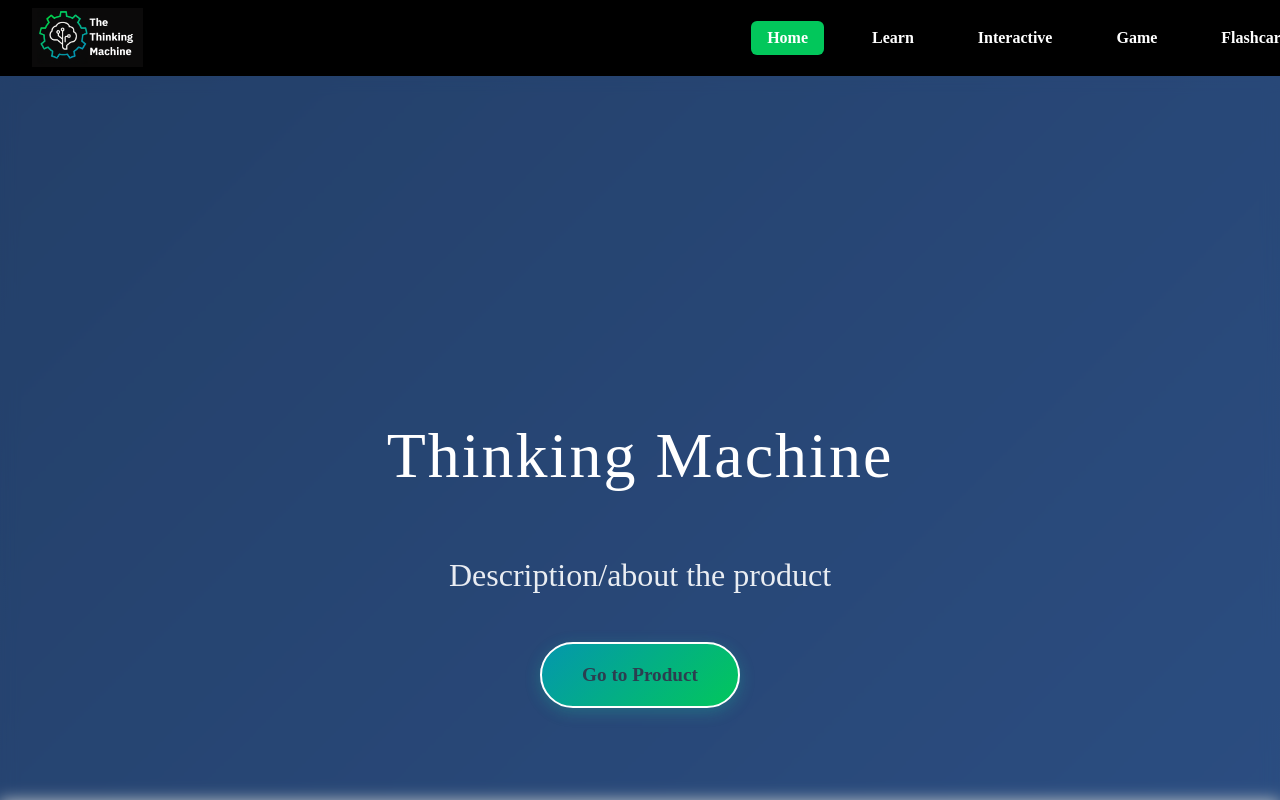
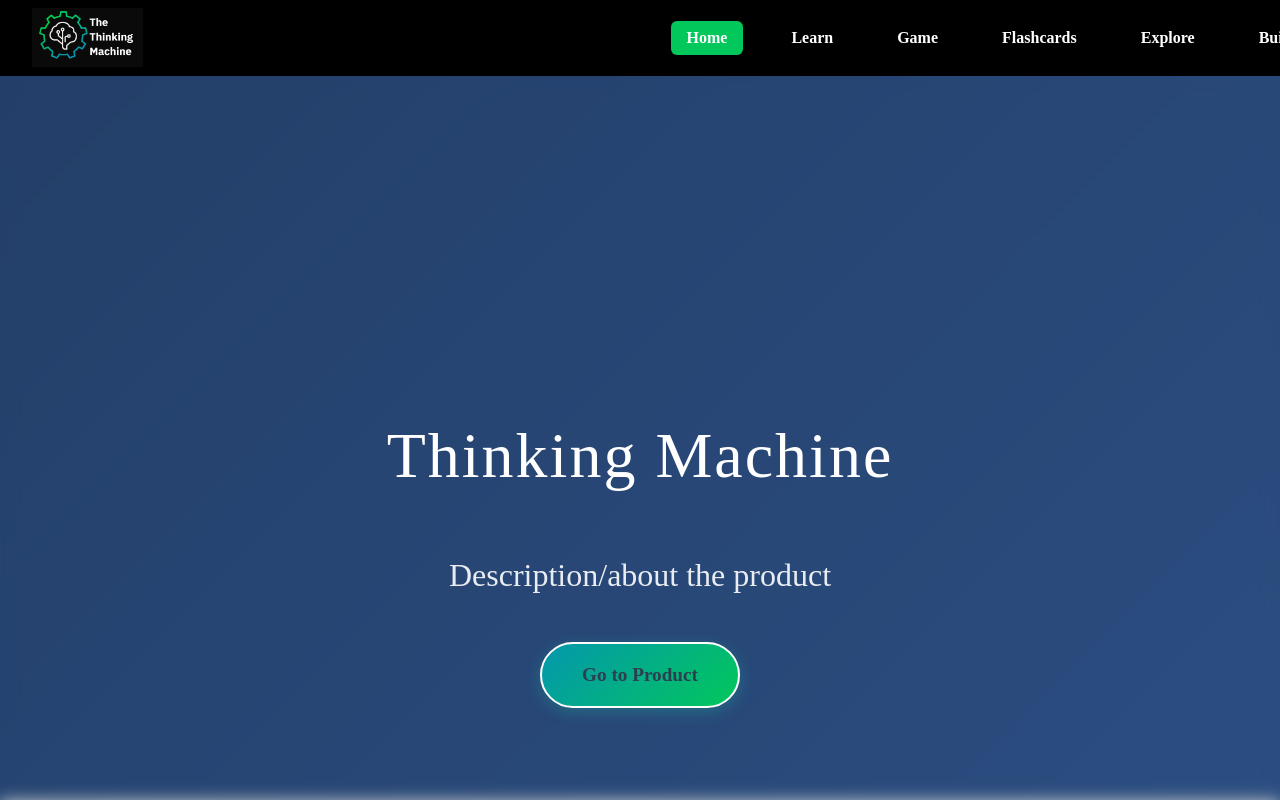
Before and after one commit to InnovatorBO/Computer-Interactive, a SvelteKit app: page / in a window 1280 px wide. Shown: the top 800 px of the page. Built offline with nearby package versions, Linux system fonts and the light colour scheme; no server answers.

Commit message:
Added in explore page to navbar

```diff
--- a/src/routes/+layout.svelte
+++ b/src/routes/+layout.svelte
@@ -9,9 +9,10 @@
       <div class="nav-links">
         <a href="/" class:active={$page.url.pathname === '/'}>Home</a>
         <a href="/learn" class:active={$page.url.pathname === '/learn'}>Learn</a>
-        <a href="/interactive" class:active={$page.url.pathname === '/interactive'}>Interactive</a>
         <a href="/game_page" class:active={$page.url.pathname === '/game_page'}>Game</a>
         <a href= "/flashcards" class:active={$page.url.pathname === '/flashcards'}>Flashcards</a>
+        <a href= "/explore" class:active={$page.url.pathname === '/explore'}>Explore</a>
+        <a href= "/build" class:active={$page.url.pathname === '/build'}>Build</a>
       </div>
     </div>
 </nav>
```
